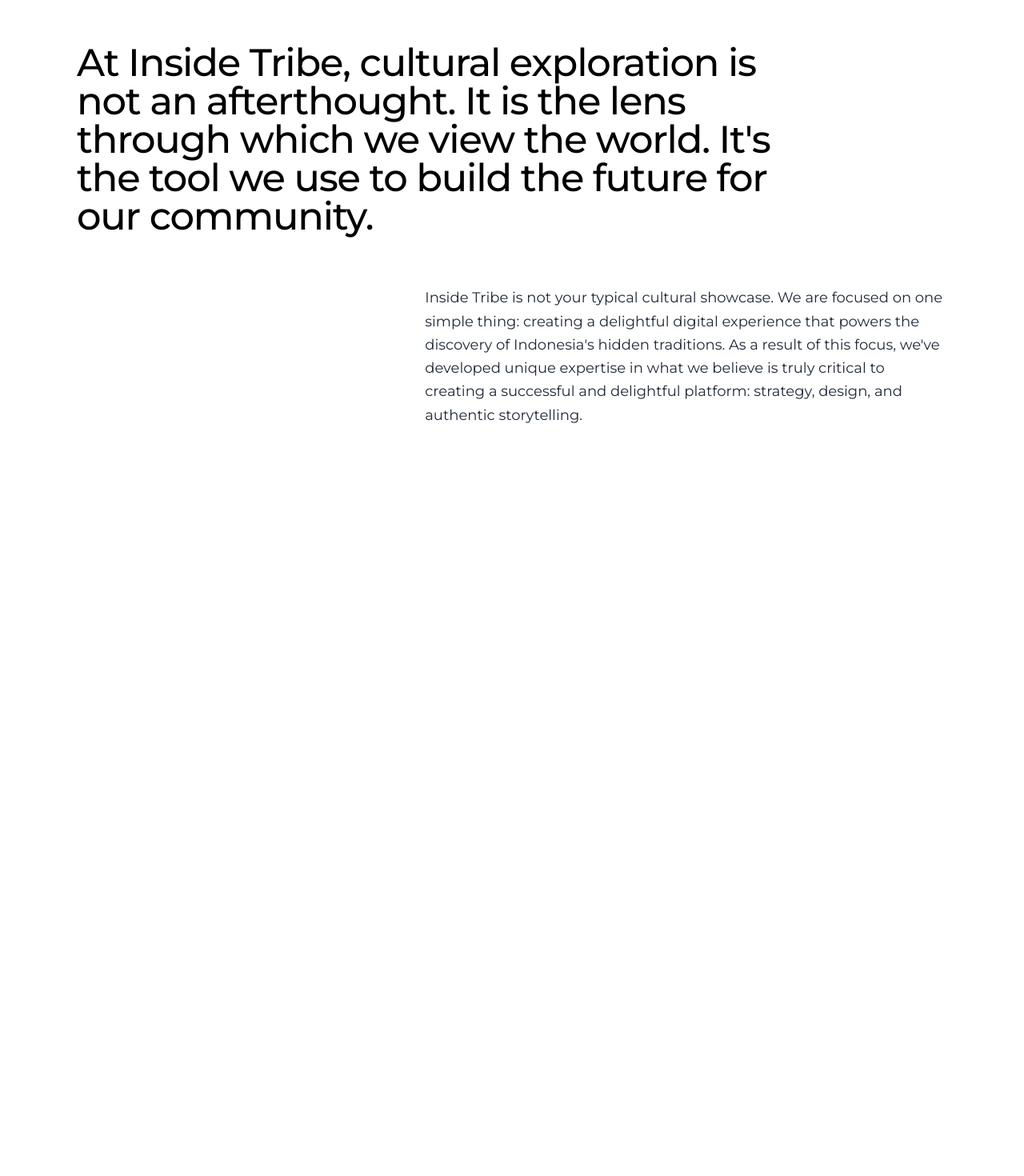
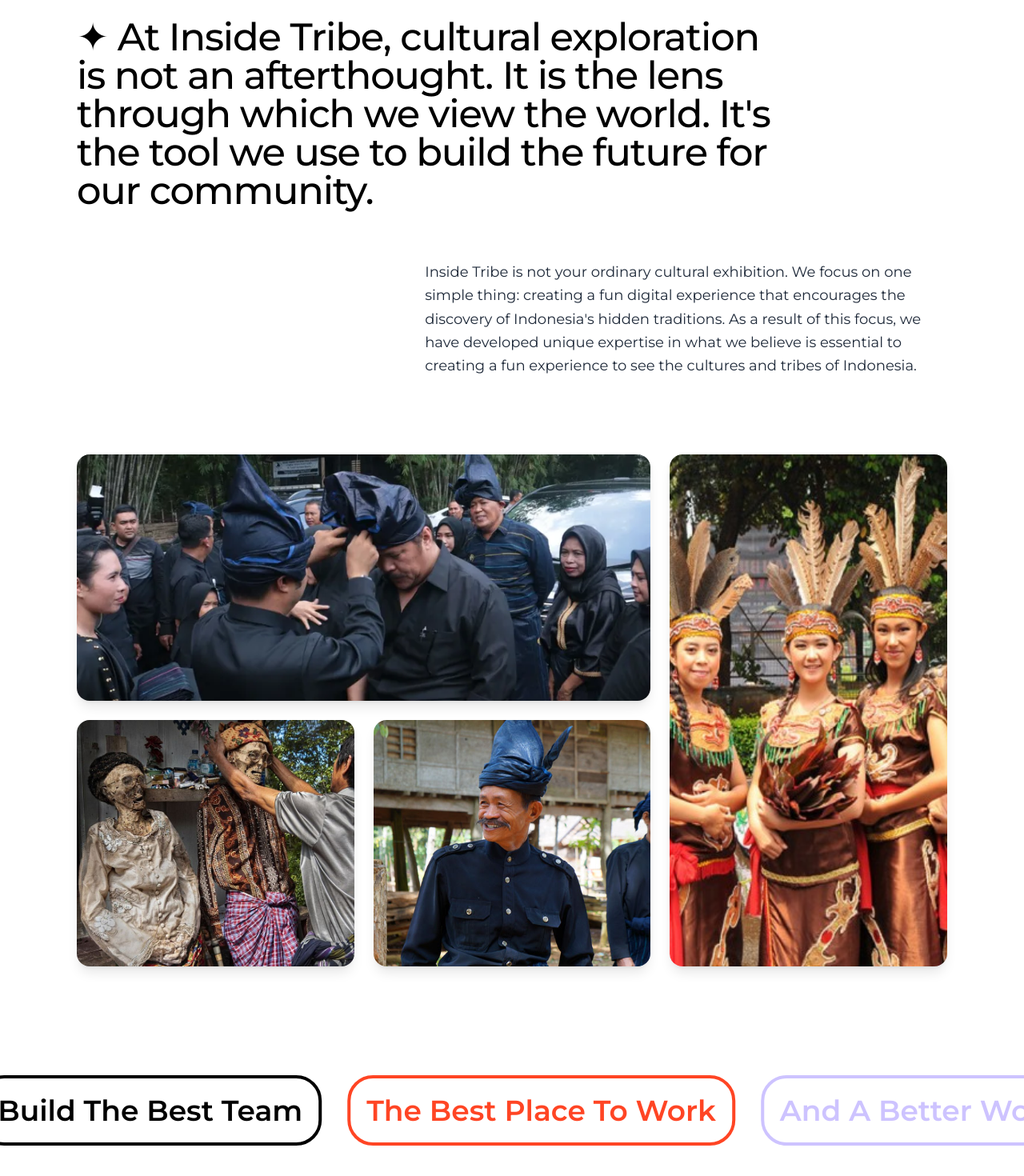
Before and after one commit to Adyfas/InsideTribe, a React (Vite) app: page /about in a window 1280 px wide. Shown: the part 122-1592 px from the top of the page at 80% size. Before the commit the page ends 832 px from the top, so only its background shows below. Built offline with nearby package versions, Linux system fonts and the light colour scheme; no server answers.

Commit message:
Update In About Page

```diff
--- /dev/null
+++ b/src/components/About/MarqueeAbout.jsx
@@ -0,0 +1,81 @@
+import React, { useState, useEffect } from "react";
+
+const MarqueeAbout = () => {
+  const [provinces, setProvinces] = useState([]);
+  const colors = ["#000000", "#FF4524", "#CDC3FF"];
+
+  useEffect(() => {
+    const fetchProvinces = async () => {
+      try {
+        const response = await fetch(
+          "https://cdn.jsdelivr.net/gh/codenoid/Data-Wilayah.js/wilayah.js"
+        );
+        if (!response.ok) {
+          throw new Error("Network response was not ok");
+        }
+        const scriptContent = await response.text();
+        const jsonString = scriptContent.match(
+          /const ID_PROVINSI = (\{.*?\});/s
+        );
+        if (jsonString && jsonString[1]) {
+          const provinceData = JSON.parse(jsonString[1]);
+          setProvinces(Object.values(provinceData));
+        } else {
+          throw new Error("Could not parse province data");
+        }
+      } catch (error) {
+        console.error("Failed to fetch province data:", error);
+        setProvinces([
+          "Build The Best Team",
+          "The Best Place To Work",
+          "And A Better World",
+          "For Our Community",
+        ]);
+      }
+    };
+
+    fetchProvinces();
+  }, []);
+
+  const marqueeContent = (
+    <div className="flex animate-marquee motion-safe:animate-marquee hover:paused" data-aos="fade-up" data-aos-duration={700}>
+      {provinces.map((name, index) => (
+        <div
+          key={`p1-${index}`}
+          className="mx-4 flex-shrink-0 rounded-4xl text-4xl text-center border-4 font-semibold p-5 whitespace-nowrap"
+          style={{
+            borderColor: colors[index % colors.length],
+            color: colors[index % colors.length],
+          }}
+        >
+          {name}
+        </div>
+      ))}
+    </div>
+  );
+
+  return (
+    <div className="relative flex overflow-x-hidden py-10 cursor-pointer">
+      <div className="flex whitespace-nowrap">
+        {marqueeContent}
+        {marqueeContent}
+      </div>
+      <style>
+        {`
+          @keyframes marquee {
+            0% { transform: translateX(0%); }
+            100% { transform: translateX(-100%); }
+          }
+          .animate-marquee {
+            animation: marquee 250s linear infinite;
+          }
+          .hover\\:paused:hover {
+            animation-play-state: paused;
+          }
+        `}
+      </style>
+    </div>
+  );
+};
+
+export default MarqueeAbout;
--- /dev/null
+++ b/src/components/About/SectionAbout.jsx
@@ -0,0 +1,71 @@
+import React from "react";
+import { img1 } from "../items/AboutImage";
+
+const SectionAbout = ({ headingText, paragraphText }) => {
+  return (
+    <main className="min-h-screen flex items-center justify-center px-6 py-24 sm:px-12 lg:px-24">
+      <div className="w-full max-w-7xl mx-auto">
+        <div className="lg:w-4/5">
+          <h1
+            className="text-2xl sm:text-4xl lg:text-5xl font-medium leading-none tracking-tight"
+            data-aos="fade-up"
+            data-aos-delay={900}
+          >
+            {headingText}
+          </h1>
+        </div>
+        <div className="flex justify-end mt-16">
+          <div className="lg:w-3/5">
+            <p
+              className="text-base md:text-lg leading-relaxed text-gray-800"
+              data-aos="fade-up"
+              data-aos-delay={1000}
+            >
+              {paragraphText}
+            </p>
+          </div>
+        </div>
+
+        <div className="mt-24 w-full">
+          <div
+            className="grid grid-cols-3 grid-rows-2 gap-6 h-[32rem] md:h-[40rem]"
+            data-aos="fade-up"
+            data-aos-delay="1100"
+          >
+            {img1.slice(0, 4).map((item, index) => {
+              let gridClasses = "";
+              switch (index) {
+                case 0:
+                  gridClasses = "col-span-2";
+                  break;
+                case 1:
+                  gridClasses = "row-span-2";
+                  break;
+                case 2:
+                  gridClasses = "col-span-1";
+                  break;
+                case 3:
+                  gridClasses = "col-span-1";
+                  break;
+                default:
+                  break;
+              }
+
+              return (
+                <div key={index} className={gridClasses}>
+                  <img
+                    src={item}
+                    alt={`Collage image ${index + 1}`}
+                    className="w-full h-full object-cover rounded-2xl shadow-lg"
+                  />
+                </div>
+              );
+            })}
+          </div>
+        </div>
+      </div>
+    </main>
+  );
+};
+
+export default SectionAbout;
--- a/src/components/Home/WhyItMatters.jsx
+++ b/src/components/Home/WhyItMatters.jsx
@@ -8,10 +8,10 @@
 
 const WhyItMatters = () => {
   useEffect(() => {
-  AOS.init({ duration: 800, once: true });
+    AOS.init({ duration: 800, once: true });
   }, []);
   return (
-    <section className="relative w-full min-h-screen flex flex-col justify-center items-center bg-white">
+    <section className="no-scroll relative w-full min-h-screen flex flex-col justify-center items-center bg-white overflow-hidden">
       <div className="flex flex-col w-full max-w-6xl px-6 py-16 max-md:py-0">
         <div className="flex-1 flex items-start">
           <h1
@@ -21,7 +21,7 @@
             <TextSplit text={"Tribes"} duration={0.6} delay={1} />
           </h1>
         </div>
-        <div className="justify-start items-start max-md:flex-col overflow-x-hidden">
+        <div className="justify-start items-start max-md:flex-col overflow-hidden no-scroll">
           <div className="justify-between items-center flex gap-10 max-md:flex-col">
             <div className="items-start">
               <p
--- a/src/components/Home/AboutSection.jsx
+++ b/src/components/Home/WordSection.jsx
@@ -11,7 +11,7 @@
 import { useEffect } from "react";
 import TextSplit from "../TextSplit";
 
-const AboutSection = () => {
+const WordSection = () => {
   useEffect(() => {
     AOS.init({
       duration: 900,
@@ -80,4 +80,4 @@
   );
 };
 
-export default AboutSection;
+export default WordSection;
--- /dev/null
+++ b/src/components/items/AboutImage.jsx
@@ -0,0 +1,7 @@
+import Kajang3 from "../../assets/img/SukuKajang/image3.png";
+import Dayak3 from "../../assets/img/SukuDayak/image3.png";
+import Baduy3 from "../../assets/img/SukuBaduy/image3.png";
+import Toraja1 from "../../assets/img/SukuToraja/image.png";
+import Kajang2 from "../../assets/img/SukuKajang/image2.png";
+
+export const img1 = [Kajang3, Dayak3, Toraja1, Kajang2];
--- a/src/pages/About.jsx
+++ b/src/pages/About.jsx
@@ -4,46 +4,30 @@
   NavbarItems,
   NavbarButtonItems,
 } from "../components/items/NavbarItems";
-import TextSplit from "../components/TextSplit";
 import AOS from "aos";
 import "aos/dist/aos.css";
 import { useEffect } from "react";
+import SectionAbout from "../components/About/SectionAbout";
+import MarqueeAbout from "../components/About/MarqueeAbout";
 
 export const About = () => {
-  useEffect(()=>{
+  useEffect(() => {
     AOS.init({
-      duration:800,
-      once:true
-    })
-  },[])
+      duration: 800,
+      once: true,
+    });
+  }, []);
 
-  const headingText = "At Inside Tribe, cultural exploration is not an afterthought. It is the lens through which we view the world. It's the tool we use to build the future for our community.";
-  const paragraphText = "Inside Tribe is not your typical cultural showcase. We are focused on one simple thing: creating a delightful digital experience that powers the discovery of Indonesia's hidden traditions. As a result of this focus, we've developed unique expertise in what we believe is truly critical to creating a successful and delightful platform: strategy, design, and authentic storytelling.";
+  const headingText =
+    "✦ At Inside Tribe, cultural exploration is not an afterthought. It is the lens through which we view the world. It's the tool we use to build the future for our community.";
+  const paragraphText =
+    "Inside Tribe is not your ordinary cultural exhibition. We focus on one simple thing: creating a fun digital experience that encourages the discovery of Indonesia's hidden traditions. As a result of this focus, we have developed unique expertise in what we believe is essential to creating a fun experience to see the cultures and tribes of Indonesia.";
 
   return (
-    <div className="bg-white text-black my-[16px]">
+    <div className="bg-white text-black my-[48px]">
       <Navbar items={NavbarItems} itemsButton={NavbarButtonItems} />
-      <main className="min-h-screen flex items-center justify-center px-6 py-24 sm:px-12 lg:px-24">
-        <div className="w-full max-w-7xl mx-auto">
-
-          {/* Heading */}
-          <div className="lg:w-4/5">
-            <h1 className="text-2xl sm:text-4xl lg:text-5xl font-medium leading-none tracking-tight" data-aos="fade-up" data-aos-delay={900}>
-              {headingText}
-            </h1>
-          </div>
-
-          {/* Paragraph */}
-          <div className="flex justify-end mt-16">
-            <div className="lg:w-3/5">
-              <p className="text-base md:text-lg leading-relaxed text-gray-800" data-aos="fade-up" data-aos-delay={1000}>
-                {paragraphText}
-              </p>
-            </div>
-          </div>
-
-        </div>
-      </main>
+      <SectionAbout headingText={headingText} paragraphText={paragraphText} />
+      <MarqueeAbout />
     </div>
   );
 };
--- a/src/pages/Home.jsx
+++ b/src/pages/Home.jsx
@@ -10,10 +10,10 @@
 import { Link } from "react-router-dom";
 import TextSplit from "../components/TextSplit";
 import HeroSection from "../components/Home/HeroSection";
-import AboutSection from "../components/Home/AboutSection";
 import WhyItMatters from "../components/Home/WhyItMatters";
 import Diversity from "../components/Home/Diversity";
 import MapIndonesia from "../components/Home/MapIndonesia";
+import WordSection from "../components/Home/WordSection";
 
 const Home = () => {
   const [isLoading, setIsLoading] = useState(true);
@@ -27,7 +27,7 @@
 
           <HeroSection Video={videoBg} />
 
-          <AboutSection />
+          <WordSection />
 
           <Diversity />
 
```
Also changed, not shown: src/components/Home/Card.jsx (+36 -5 lines).
